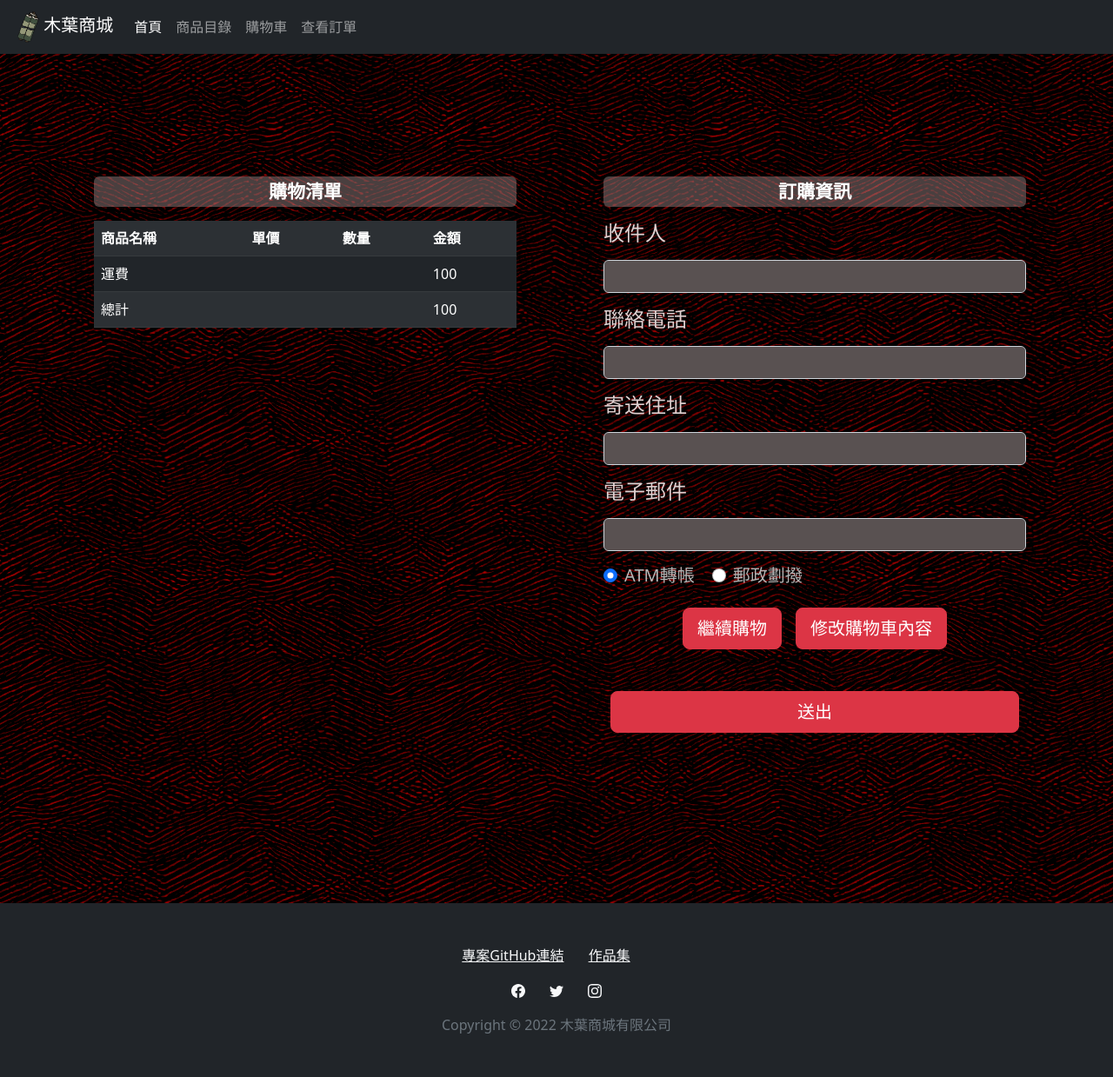
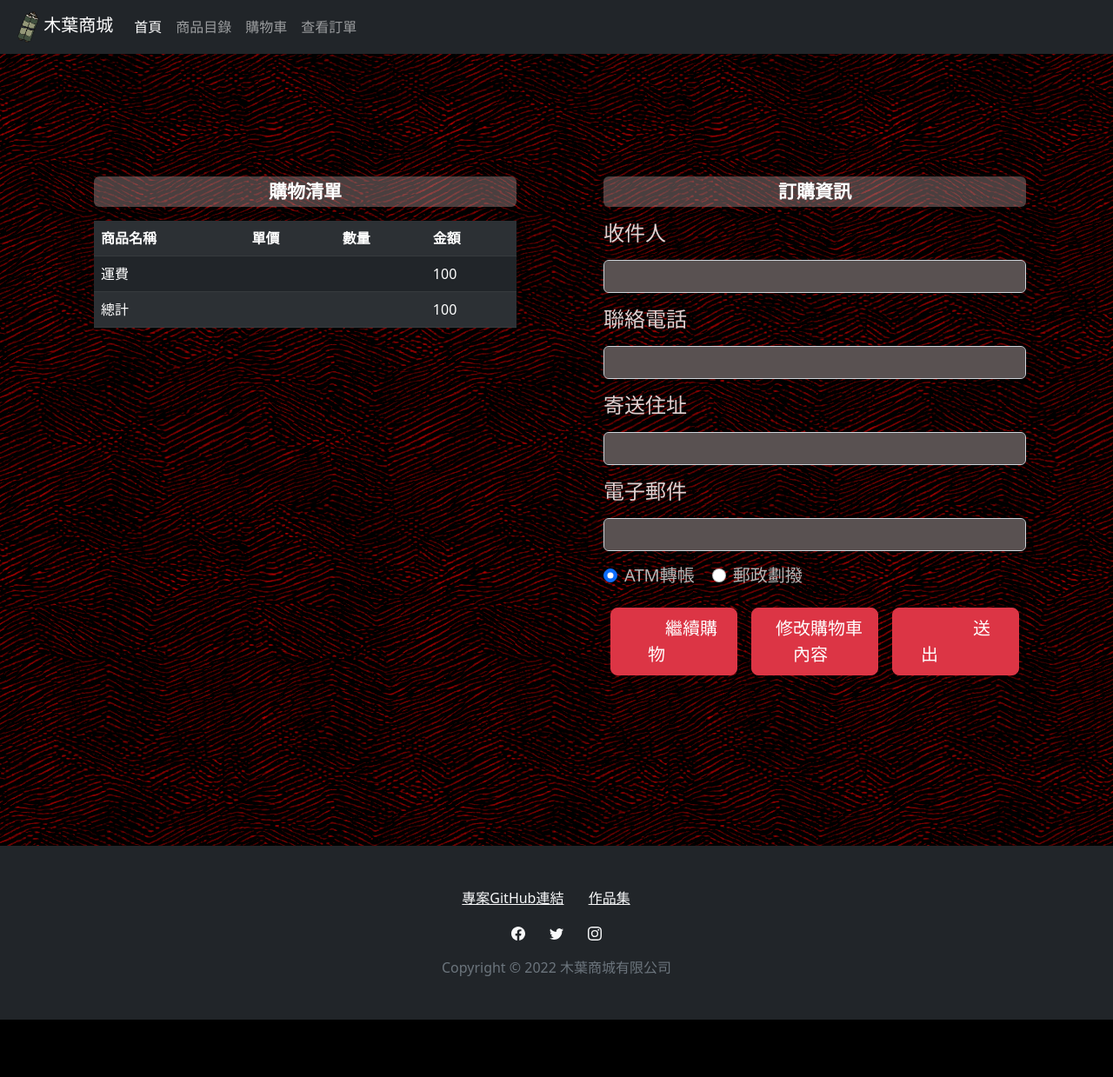
Before and after one commit to MiruOrange/oneMarket, a Django app: page /cartorder/ in a window 1280 px wide. Shown: the whole page at 87% size. After the commit the page ends 1173 px from the top, so only its background shows below. Run offline with Django 4.2, Linux system fonts and the light colour scheme; some libraries are stand-ins or nearby versions.

Commit message:
忽略合併

```diff
--- a/templates/cartorder.html
+++ b/templates/cartorder.html
@@ -85,8 +85,7 @@
                     </div>
                 </div>
                 <div class="form-check form-check-inline">
-                    <input class="form-check-input" type="radio" name="paytype" id="inlineRadio1" value="atm"
-                        checked>
+                    <input class="form-check-input" type="radio" name="paytype" id="inlineRadio1" value="atm" checked>
                     <label class="form-check-label" style="color: rgb(182, 182, 182);" for="inlineRadio1">
                         <h5>ATM轉帳</h5>
                     </label>
@@ -97,19 +96,20 @@
                         <h5>郵政劃撥</h5>
                     </label>
                 </div>
-                <div class="d-flex justify-content-center" style="padding-top: 15px;">
+                <div class="btn-group d-flex justify-content-around" style="padding-top: 15px;">
                     <div class="text-center mx-2">
-                        <button type="button" class="btn btn-danger btn-lg col-12 mx-auto"
-                            onclick="window.location='/menu/'">繼續購物</button>
+                        <button type="button" class="btn btn-default btn-danger btn-lg"
+                            onclick="window.location='/menu/'">&emsp;&emsp;繼續購物&emsp;&emsp;</button>
                     </div>
                     <div class="text-center mx-2">
-                        <button type="button" class="btn btn-danger btn-lg col-12 mx-auto"
-                            onclick="window.location='/cart/'">修改購物車內容</button>
+                        <button type="button" class="btn btn-default btn-danger btn-lg"
+                            onclick="window.location='/cart/'">&ensp;修改購物車內容&ensp;</button>
+                    </div>
+                    <div class="text-center mx-2">
+                        <button type="submit" class="btn btn-default btn-danger btn-lg">&emsp;&emsp;&emsp;送出&emsp;&emsp;&emsp;</button>
                     </div>
                 </div>
-                <div class="text-center mx-2">
-                    <button type="submit" class="btn btn-danger btn-lg col-12 mx-auto mt-5">送出</button>
-                </div>
+
             </div>
         </div>
     </div>
```
